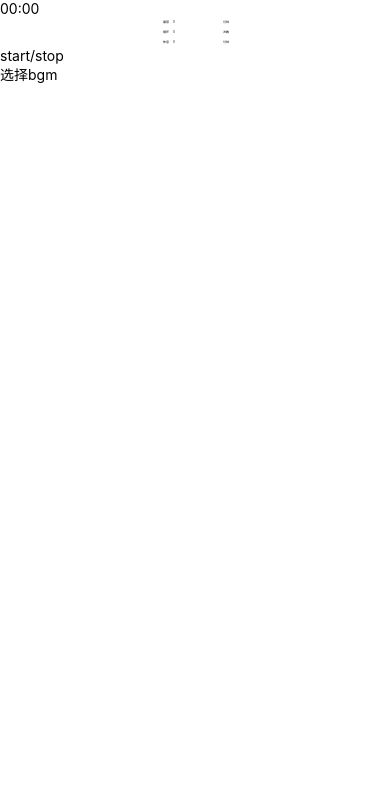
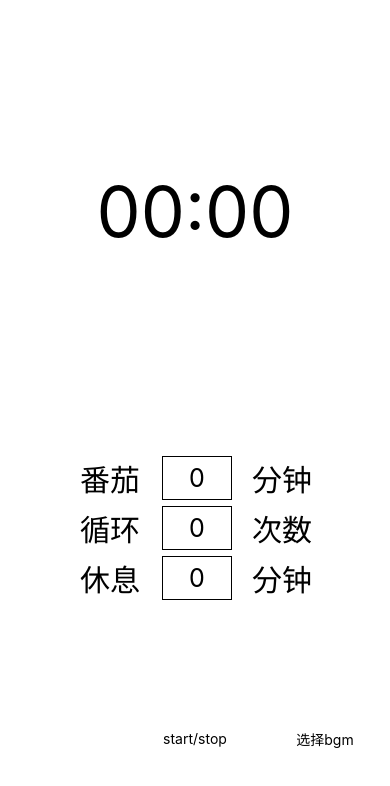
Before and after one commit to allworldg/RN-Pomodoro, a React Native app: screen / in a window 390 px wide. Shown: the top 786 px of the page. Built offline with nearby package versions, Linux system fonts and the light colour scheme.

Commit message:
delete all tailwindcss usage

```diff
--- a/App.tsx
+++ b/App.tsx
@@ -16,14 +16,25 @@ export default function App() {
     return time >= 10 ? "" + time : "0" + time;
   };
   return (
-    <View style={{ marginTop: STATUSBARHEIGHT }} className="flex flex-1">
-      <View className="flex  flex-1 justify-center items-center">
-        <Text className="text-8xl">
+    <View style={{ marginTop: STATUSBARHEIGHT, display: "flex", flex: 1 }}>
+      <View
+        style={{
+          display: "flex",
+          flex: 1,
+          justifyContent: "center",
+          alignItems: "center",
+        }}
+      >
+        <Text
+          style={{
+            fontSize: 70,
+          }}
+        >
           {formatTime(minutes) + ":" + formatTime(seconds)}
         </Text>
       </View>
-      <View className="flex flex-1">
-        <View className="flex flex-1 justify-center">
+      <View style={{ display: "flex", flex: 1 }}>
+        <View style={{ display: "flex", flex: 1, justifyContent: "center" }}>
           <InputItem
             leftTitle="番茄"
             inputText={tomatoes}
@@ -43,15 +54,22 @@ export default function App() {
             rightTitle="分钟"
           ></InputItem>
         </View>
-        <View className="flex flex-1 flex-row items-center">
-          <View className="flex-1"></View>
-          <View className="flex-1">
+        <View
+          style={{
+            display: "flex",
+            flex: 1,
+            flexDirection: "row",
+            alignItems: "center",
+          }}
+        >
+          <View style={{ flex: 1 }}></View>
+          <View style={{ flex: 1 }}>
             <Pressable onPress={() => {}}>
-              <Text className="text-center">start/stop</Text>
+              <Text style={{ textAlign: "center" }}>start/stop</Text>
             </Pressable>
           </View>
-          <View className="flex-1">
-            <Text className="text-center">选择bgm</Text>
+          <View style={{ flex: 1 }} >
+            <Text style={{textAlign:"center"}} >选择bgm</Text>
           </View>
         </View>
       </View>
--- a/src/components/InputItem.tsx
+++ b/src/components/InputItem.tsx
@@ -21,19 +21,24 @@ export default function InputItem({
         justifyContent: "center",
       }}
     >
-      <Text style={{ fontSize: 3, marginHorizontal: 2 }}>{leftTitle}</Text>
+      <Text style={{ fontSize: 30, marginHorizontal: 2 }}>{leftTitle}</Text>
       <TextInput
         style={{
           borderStyle: "solid",
-          fontSize: 3,
-          marginHorizontal: 2,
+          textAlign: "center",
+          fontSize: 25,
+          width: 70,
+          borderWidth: 1,
+          marginHorizontal: 20,
         }}
+        maxLength={4}
+        defaultValue="0"
         value={inputText}
         onChangeText={(text) => updateText(text)}
       ></TextInput>
       <Text
         style={{
-          fontSize: 3,
+          fontSize: 30,
         }}
       >
         {rightTitle}
```
